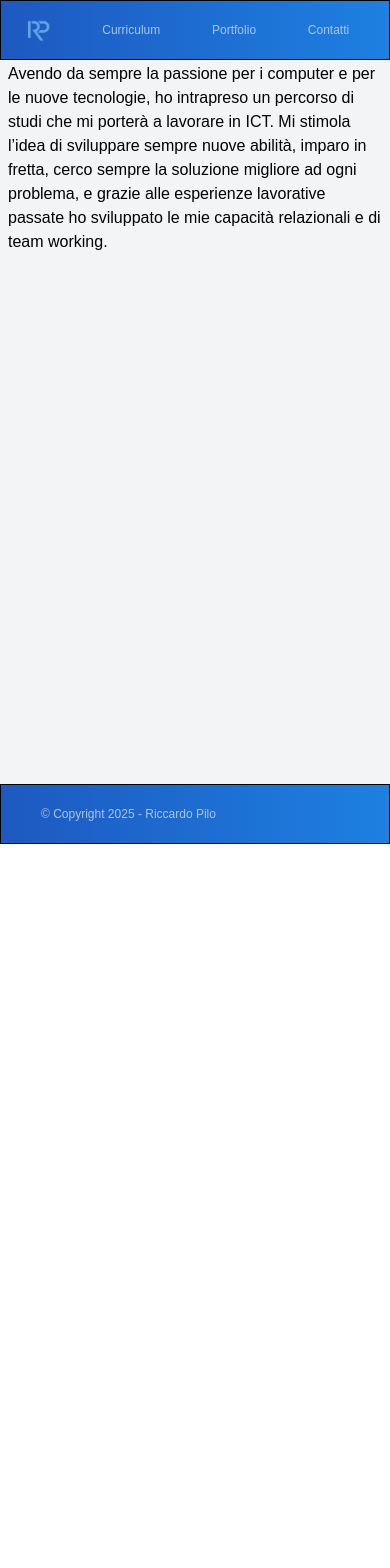
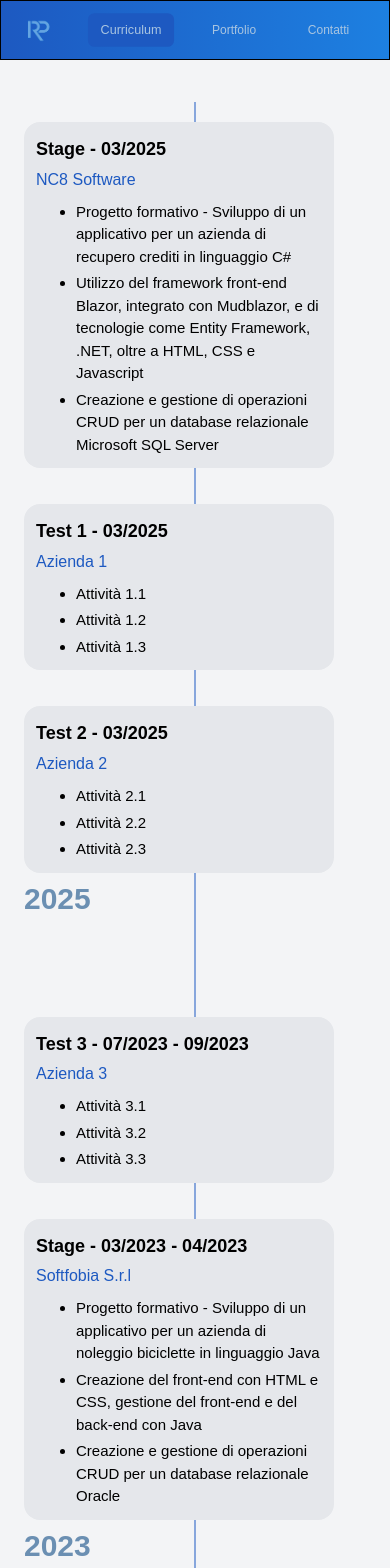
Before and after one commit to Hiroshisar/riccardo-pilo.it, a React (Vite) app: page /curriculum in a window 390 px wide. Shown: the top 1568 px of the page. Before the commit the page ends 844 px from the top, so only its background shows below. Built offline with nearby package versions, Linux system fonts and the light colour scheme; a web font is replaced by a local one.

Commit message:
Created first version of  curriculum page

```diff
--- a/src/App.tsx
+++ b/src/App.tsx
@@ -12,7 +12,7 @@ function App() {
         <Routes>
           <Route index element={<Home />} />
           <Route path="/" element={<Home />} />
-          <Route path="/about" element={<Curriculum />} />
+          <Route path="/curriculum" element={<Curriculum />} />
           <Route path="/portfolio" element={<Portfolio />} />
           <Route path="/contacts" element={<Contacts />} />
           <Route path="/*" element={<Home />} />
--- a/src/components/Button.tsx
+++ b/src/components/Button.tsx
@@ -4,20 +4,21 @@ function Button({
   children,
   onClick,
   to,
-  style,
+  type,
+  styled = "",
   isDisabled
 }: {
   children: string;
   onClick?: () => void;
   to?: string;
-  style?: string;
+  type: string;
+  styled?: string;
   isDisabled?: boolean;
 }) {
-  const baseStyle =
-    "flex items-center justify-center rounded-md px-2 sm:px-1.5 text-center transition duration-500 hover:scale-105";
+  const baseStyle = `flex items-center justify-center rounded-md px-2 sm:px-1.5 text-center transition duration-500 hover:scale-105 ${styled}`;
   let className = "";
 
-  switch (style) {
+  switch (type) {
     case "primary":
       className =
         "h-12 bg-primary hover:bg-primary-complement hover:shadow-primary shadow-sm shadow-primary-complement text-smallBtn sm:text-primaryBtn";
--- a/src/components/Card.tsx
+++ b/src/components/Card.tsx
@@ -35,7 +35,7 @@ function Card({
   };
 
   return (
-    <div className="mx-auto mt-5 w-full max-w-4xl px-4 sm:mt-12">
+    <div className="group mx-auto mt-5 w-full max-w-4xl px-4 sm:mt-12">
       <motion.div
         layout
         onClick={handleToggle}
@@ -73,7 +73,7 @@ function Card({
               />
             </div>
 
-            <div className="bg-primary/60 h-5 w-px" />
+            <div className="bg-primary h-5 w-px opacity-0 transition group-hover:opacity-100" />
 
             <motion.div
               className="hover:text-primary"
--- a/src/components/CurriculumItem.tsx
+++ b/src/components/CurriculumItem.tsx
@@ -1,19 +1,19 @@
-import type { workDataType } from "../utils/types";
+import type { curriculumDataType } from "../utils/types";
 
-function CurriculumItem({ item }: { item: workDataType }) {
+function CurriculumItem({ item }: { item: curriculumDataType }) {
   return (
-    <div className="mt-2 border">
-      <div>
+    <div className="mt-5 rounded-2xl bg-gray-200 p-3">
+      <div className="text-body-lg font-bold">
         {item.type} - {item.startDate}{" "}
         {item.endDate
           ? item.endDate === item.startDate
             ? ""
             : ` - ${item.endDate}`
-          : "- current"}
+          : " - current"}
       </div>
-      <div>{item.employer}</div>
+      <div className="text-primary-complement text-body">{item.employer}</div>
       {item.activities && (
-        <ul className="list-disc space-y-1 pl-10">
+        <ul className="text-mediumText sm:text-body-sm md:text-body mt-2 list-disc space-y-1 pl-10">
           {item.activities.map((act) => (
             <li>{act}</li>
           ))}
--- a/src/components/Footer.tsx
+++ b/src/components/Footer.tsx
@@ -1,6 +1,6 @@
 function Footer() {
   return (
-    <div className="from-primary to-primary-complement flex h-15 gap-2 border bg-linear-to-l sm:h-20">
+    <div className="from-primary to-primary-complement mt-5 flex h-15 gap-2 border bg-linear-to-l sm:h-20">
       <p className="text-smallText sm:text-mediumText text-navbar-text ml-10 flex items-center">
         © Copyright 2025 - Riccardo Pilo
       </p>
--- a/src/components/NavBar.tsx
+++ b/src/components/NavBar.tsx
@@ -1,18 +1,35 @@
+import { useLocation } from "react-router-dom";
 import Button from "./Button";
 import Logo from "./Logo";
 
 function NavBar() {
+  const location = useLocation();
+
   return (
     <div className="from-primary to-primary-complement flex h-15 gap-2 border bg-linear-to-l sm:h-20 md:h-25">
       <Logo />
       <div className="flex w-dvw justify-evenly">
-        <Button to="/about" style="navbar">
+        <Button
+          to="/curriculum"
+          type="navbar"
+          styled={`${location.pathname === "/curriculum" ? "bg-primary-complement shadow-primary scale-105" : ""}`}
+        >
           Curriculum
         </Button>
-        <Button to="/portfolio" style="navbar">
+
+        <Button
+          to="/portfolio"
+          type="navbar"
+          styled={`${location.pathname === "/portfolio" ? "bg-primary-complement shadow-primary scale-105" : ""}`}
+        >
           Portfolio
         </Button>
-        <Button to="/contacts" style="navbar">
+
+        <Button
+          to="/contacts"
+          type="navbar"
+          styled={`${location.pathname === "/contacts" ? "bg-primary-complement shadow-primary scale-105" : ""}`}
+        >
           Contatti
         </Button>
       </div>
--- a/src/data/content.ts
+++ b/src/data/content.ts
@@ -1,10 +1,11 @@
-import type { workDataType } from "../utils/types";
+import type { curriculumDataType } from "../utils/types";
 
 export const about: string =
   "Avendo da sempre la passione per i computer e per le nuove tecnologie, ho intrapreso un percorso di studi che mi porterà a lavorare in ICT. Mi stimola l’idea di sviluppare sempre nuove abilità, imparo in fretta, cerco sempre la soluzione migliore ad ogni problema, e grazie alle esperienze lavorative passate ho sviluppato le mie capacità relazionali e di team working.";
 
-export const curriculumWorkData: workDataType[] = [
+export const curriculumWorkData: curriculumDataType[] = [
   {
+    year: 2025,
     startDate: "03/2025",
     endDate: "03/2025",
     type: "Stage",
@@ -16,6 +17,31 @@ export const curriculumWorkData: workDataType[] = [
     ]
   },
   {
+    year: 2025,
+    startDate: "03/2025",
+    endDate: "03/2025",
+    type: "Test 1",
+    employer: "Azienda 1",
+    activities: ["Attività 1.1", "Attività 1.2", "Attività 1.3"]
+  },
+  {
+    year: 2025,
+    startDate: "03/2025",
+    endDate: "03/2025",
+    type: "Test 2",
+    employer: "Azienda 2",
+    activities: ["Attività 2.1", "Attività 2.2", "Attività 2.3"]
+  },
+  {
+    year: 2023,
+    startDate: "07/2023",
+    endDate: "09/2023",
+    type: "Test 3",
+    employer: "Azienda 3",
+    activities: ["Attività 3.1", "Attività 3.2", "Attività 3.3"]
+  },
+  {
+    year: 2023,
     startDate: "03/2023",
     endDate: "04/2023",
     type: "Stage",
@@ -27,6 +53,7 @@ export const curriculumWorkData: workDataType[] = [
     ]
   },
   {
+    year: 2020,
     startDate: "12/2020",
     endDate: "12/2023",
     type: "Caregiver",
@@ -34,12 +61,14 @@ export const curriculumWorkData: workDataType[] = [
     activities: ["Assistenza a parente disabile (L.104/1992)"]
   },
   {
+    year: 2016,
     startDate: "06/2016",
     endDate: "10/2020",
-    type: "Call center operator",
+    type: "Call center",
     employer: "Konnexio S.C.R.L."
   },
   {
+    year: 2013,
     startDate: "10/2013",
     endDate: "05/2026",
     type: "Titolare",
--- a/src/layouts/MainLayout.tsx
+++ b/src/layouts/MainLayout.tsx
@@ -5,9 +5,11 @@ import Footer from "../components/Footer";
 function MainLayout({ children }: { children: ReactNode | ReactNode[] }) {
   return (
     <div className="font-lexend flex min-h-dvh w-dvw flex-col bg-gray-100">
-      <NavBar />
+      <div className="sticky top-0 z-50 bg-white/80 backdrop-blur-md">
+        <NavBar />
+      </div>
       <main className="flex-1 px-2 py-0.5">{children}</main>
-      <div className="sticky bottom-0">
+      <div className="bottom-0">
         <Footer />
       </div>
     </div>
--- a/src/pages/Curriculum.tsx
+++ b/src/pages/Curriculum.tsx
@@ -1,16 +1,66 @@
 import CurriculumItem from "../components/CurriculumItem";
 import { curriculumWorkData } from "../data/content";
-import type { workDataType } from "../utils/types";
+import type { curriculumDataType } from "../utils/types";
+
+type GroupedWork = {
+  year: number;
+  items: curriculumDataType[];
+};
 
 function Curriculum() {
+  const groupedData: GroupedWork[] = Object.values(
+    curriculumWorkData.reduce<Record<number, GroupedWork>>((acc, entry) => {
+      if (!acc[entry.year]) {
+        acc[entry.year] = {
+          year: entry.year,
+          items: []
+        };
+      }
+
+      acc[entry.year].items.push(entry);
+      return acc;
+    }, {})
+  ).sort((a, b) => b.year - a.year);
+
   return (
-    <>
-      <div>
-        {curriculumWorkData.map((work: workDataType, index) => (
-          <CurriculumItem key={index} item={work} />
-        ))}
+    <div className="relative isolate mx-auto mt-10 max-w-5xl px-4">
+      <div className="bg-primary-complement absolute top-0 left-1/2 z-0 h-full w-px -translate-x-1/2" />
+
+      <div className="relative z-10 flex flex-col gap-20">
+        {groupedData.map((group, index) => {
+          const isLeft = index % 2 === 0;
+
+          return (
+            <div
+              key={group.year}
+              className="relative grid grid-cols-1 items-center md:grid-cols-2"
+            >
+              <div className={"mr-8 md:order-2 md:pl-8 md:text-left"}>
+                <div className="flex flex-col gap-4">
+                  {group.items.map((item, i) => (
+                    <CurriculumItem key={i} item={item} />
+                  ))}
+                </div>
+              </div>
+
+              <div
+                className={` ${
+                  isLeft
+                    ? "md:order-2 md:pl-8 md:text-left"
+                    : "md:order-1 md:pr-8 md:text-right"
+                } mt-2 md:mt-0`}
+              >
+                <div className="text-subtitle text-3xl font-bold">
+                  {group.year}
+                </div>
+              </div>
+
+              <div className="bg-primary absolute top-1/2 left-1/2 hidden h-3 w-3 -translate-x-1/2 -translate-y-1/2 rounded-full md:block" />
+            </div>
+          );
+        })}
       </div>
-    </>
+    </div>
   );
 }
 
--- a/src/pages/Home.tsx
+++ b/src/pages/Home.tsx
@@ -1,7 +1,9 @@
 import { about } from "../data/content";
 
 function Home() {
-  return <div>{about}</div>;
+  return (
+    <div className="text-body-sm sm:text-body md:text-body-lg">{about}</div>
+  );
 }
 
 export default Home;
--- a/src/utils/types.ts
+++ b/src/utils/types.ts
@@ -65,7 +65,8 @@ export type repoDataType = {
   default_branch: string;
 };
 
-export type workDataType = {
+export type curriculumDataType = {
+  year: number;
   startDate: string;
   endDate: string;
   type: string;
```
